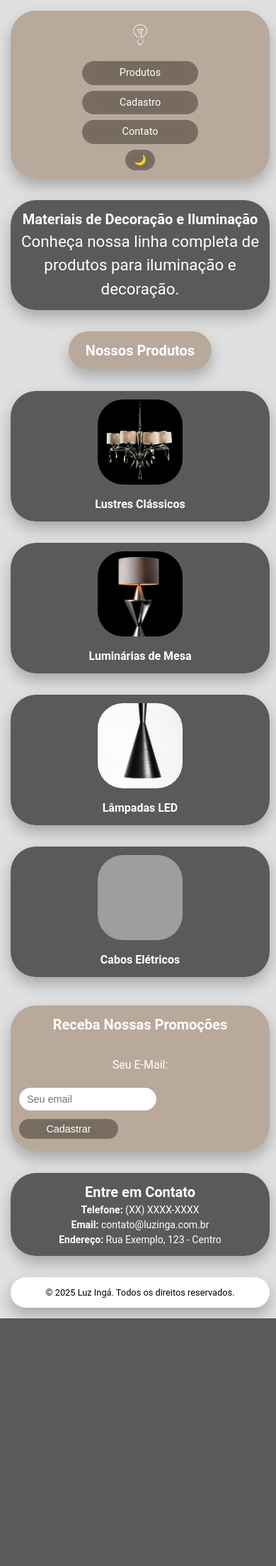
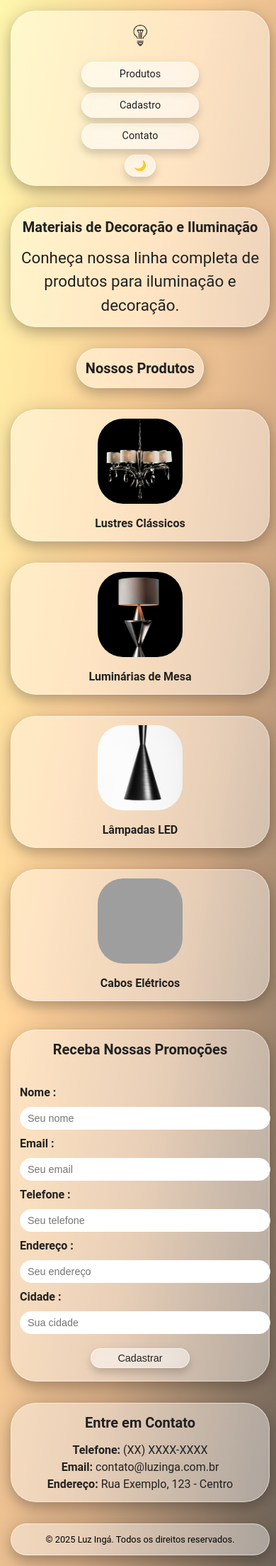
Before and after one commit to Ancelloni98/inga_luz_trabalho, a PHP site: page / in a window 390 px wide. Shown: the whole page at 71% size. Before the commit the page ends 1858 px from the top, so only its background shows below. Run offline with PHP 8.4, Linux system fonts and the light colour scheme; grey boxes are pictures that could not be loaded.

Commit message:
Enhance newsletter form: add name, phone, address, and city fields with validation

```diff
--- a/index.html
+++ b/index.html
@@ -56,8 +56,21 @@
             <section id="cadastro" class="newsletter">
                 <h2>Receba Nossas Promoções</h2>
                 <form action="#" method="POST" id="newsletterForm">
-                    <label for="email">Seu E-Mail:</label>
+                    <label for="name"><strong>Nome :</strong></label>
+                    <input type="text" id="name" placeholder="Seu nome" required>
+
+                    <label for="email"><strong>Email :</strong></label>
                     <input type="email" id="email" placeholder="Seu email" required>
+
+                    <label for="phone"><strong>Telefone :</strong></label>
+                    <input type="tel" id="phone" placeholder="Seu telefone" required>
+
+                    <label for="address"><strong>Endereço :</strong></label>
+                    <input type="text" id="address" placeholder="Seu endereço" required>
+
+                    <label for="city"><strong>Cidade :</strong></label>
+                    <input type="text" id="city" placeholder="Sua cidade" required>
+
                     <button type="submit" class="btn-style">Cadastrar</button>
                 </form>
             </section>
--- a/style.css
+++ b/style.css
@@ -9,41 +9,53 @@
 @import 'styles/themes.css';
 
 :root {
-    /* Colors */
     --dark: #212121;
     --light: #fff;
-    --light-bg: #e0e0e0;  /* Darker shade of gray */
-    --success: rgba(40, 167, 69, 0.85);
-    --error: rgba(220, 53, 69, 0.75);
+    --light-bg: #e0e0e0;
+    --success-color: rgba(40, 167, 69, 0.85);
+    --error-color: rgba(220, 53, 69, 0.75);
+    --overlay-opacity: 0.7;
+    --dark-opacity: 0.9;
     --nav-bg: rgba(33, 33, 33, 0.4);
-    --overlay-dark: rgba(33, 33, 33, 0.7);
-    --overlay-light: rgba(169, 146, 125, 0.7);
-
-    /* Dark theme colors */
+    --overlay-dark: rgba(33, 33, 33, var(--overlay-opacity));
+    --overlay-light: rgba(169, 146, 125, var(--overlay-opacity));
     --dark-bg: #121212;
-    --dark-overlay-dark: rgba(18, 18, 18, 0.9);
-    --dark-overlay-light: rgba(40, 40, 40, 0.9);
-    --dark-nav-bg: rgba(60, 60, 60, 0.8);  /* Lighter button background */
-
-    /* Sizes */
+    --dark-overlay-dark: rgba(18, 18, 18, var(--dark-opacity));
+    --dark-overlay-light: rgba(255, 255, 255, 0.3);
+    --dark-nav-bg: rgba(255, 255, 255, 0.3);
+    --base-spacing: 8px;
+    --padding: calc(var(--base-spacing) * 2);
+    --spacing: calc(var(--base-spacing) * 5);
+    --width-form: 600px;
+    --width-max: 1400px;
+    --radius: 36px;
+    --radius-btn: calc(var(--radius) * 0.6);
+    --input-height: 32px;
     --btn-height: 40px;
     --btn-size: 1.2rem;
     --btn-width: 160px;
     --font-title: 22px;
-    --input-height: 28px;
-    --padding: 18px;
-    --radius: 36px;
-    --radius-btn: calc(var(--radius) * 0.6);
-    --spacing: 40px;
-    --width-form: 600px;
-    --width-max: 1400px;
-
-    /* Effects */
-    --anim: 1s cubic-bezier(0.4, 0, 0.2, 1);
+    --anim-duration: 1s;
+    --anim-timing: cubic-bezier(0.4, 0, 0.2, 1);
+    --anim: var(--anim-duration) var(--anim-timing);
     --anim-fast: 0.5s ease;
     --blur: blur(12px);
     --shadow: 0 10px 20px rgba(0, 0, 0, 0.25);
     --transition: all 0.4s ease;
+    --theme-transition: background-color 0.3s ease, color 0.3s ease;
+    --neon-yellow: rgba(255, 255, 0, 0.7);
+    --neon-shadow: 0 0 5px var(--neon-yellow),
+                   0 0 10px var(--neon-yellow),
+                   0 0 15px rgba(255, 255, 0, 0.3);
+    --glass-bg: rgba(255, 255, 255, 0.4);
+    --glass-border: rgba(255, 255, 255, 0.5);
+    --glass-blur: blur(16px);
+    --glass-shadow:
+        0 4px 30px rgba(0, 0, 0, 0.2),
+        0 8px 16px rgba(0, 0, 0, 0.15);
+    --btn-shadow:
+        0 4px 15px rgba(0, 0, 0, 0.1),
+        0 8px 12px rgba(0, 0, 0, 0.1);
 }
 
 * { margin: 0; }
@@ -52,7 +64,8 @@ body {
     font: 14px/1.5 'Roboto', sans-serif;
     padding: var(--padding);
     position: relative;
-    background: var(--light-bg);
+    background-image: linear-gradient(to right bottom, #fff7ae, #ffeea8, #ffe5a3, #ffdc9e, #ffd39b, #f2c694, #e5ba8e, #d8ae87, #bc9a7b, #a1876f, #877463, #6d6258);
+    transition: var(--theme-transition);
 }
 
 #bgCanvas {
@@ -77,7 +91,32 @@ h1 { font-size: clamp(2rem, 4vw, 2.5rem); }
 h2 { font-size: clamp(1.2rem, 3vw, 1.5rem); }
 h3 { font-size: clamp(1rem, 2vw, 1.2rem); }
 
-h1, h2, h3 { color: var(--light); }
+h1, h2, h3 {
+    color: var(--dark);
+}
+
+.contact address,
+.contact address p,
+.contact a,
+.hero p,
+.product-card,
+.product-card h3,
+.newsletter form label {
+    color: var(--dark);
+}
+
+[data-theme="dark"] h1,
+[data-theme="dark"] h2,
+[data-theme="dark"] h3,
+[data-theme="dark"] .contact address,
+[data-theme="dark"] .contact address p,
+[data-theme="dark"] .contact a,
+[data-theme="dark"] .hero p,
+[data-theme="dark"] .product-card,
+[data-theme="dark"] .product-card h3,
+[data-theme="dark"] .newsletter form label {
+    color: var(--light);
+}
 
 .container {
     width: 100%;
@@ -85,18 +124,21 @@ h1, h2, h3 { color: var(--light); }
     border-radius: var(--radius);
 }
 
-.main-header, .hero, .newsletter, .contact, .main-footer, .products-title, .product-card {
-    backdrop-filter: var(--blur);
-    border-radius: var(--radius);
-    box-shadow: var(--shadow);
+.main-header, .hero, .newsletter, .contact, .main-footer, .products-title, .product-card, .popup {
+    background: var(--glass-bg);
+    backdrop-filter: var(--glass-blur);
+    -webkit-backdrop-filter: var(--glass-blur);
+    border: 1px solid var(--glass-border);
+    box-shadow: var(--glass-shadow);
     text-align: center;
     padding: var(--padding);
     animation: fadeIn var(--anim) forwards;
+    transition: var(--theme-transition), backdrop-filter 0.3s ease;
+    border-radius: var(--radius);
 }
 
 .main-header {
     align-items: center;
-    background: var(--overlay-light);
     display: flex;
     flex-direction: column;
     gap: 8px;
@@ -110,6 +152,11 @@ h1, h2, h3 { color: var(--light); }
     left: 30px;
     top: 50%;
     transform: translateY(-50%);
+    filter: invert(1);
+}
+
+[data-theme="dark"] .logo {
+    filter: none;
 }
 
 .main-nav ul {
@@ -120,34 +167,35 @@ h1, h2, h3 { color: var(--light); }
     padding: 0;
 }
 
-/* Shared Components Styles */
 .btn-shared,
 .main-nav a,
 .btn-style,
 .newsletter button {
-    color: var(--light);
+    color: var(--dark);
     font-size: var(--btn-size);
-    background: var(--nav-bg);
+    background: var(--glass-bg);
     padding: 6px var(--padding);
-    border-radius: var(--radius-btn);
-    backdrop-filter: var(--blur);
-    border: none;
+    border-radius: var(--radius);
+    backdrop-filter: var(--glass-blur);
+    -webkit-backdrop-filter: var(--glass-blur);
+    border: 1px solid var(--glass-border);
     cursor: pointer;
     width: var(--btn-width);
     display: inline-flex;
     align-items: center;
     justify-content: center;
-    transition: var(--transition);
+    transition: var(--theme-transition), transform 0.3s ease;
     text-decoration: none;
+    transition: all 0.3s ease;
+    box-shadow: var(--btn-shadow);
 }
 
 .hero {
-    background: var(--overlay-dark);
     margin-bottom: var(--spacing);
 }
 
 .hero p {
-    color: var(--light);
+    color: var(--dark);
     font-size: 1.4rem;
 }
 
@@ -156,6 +204,7 @@ h1, h2, h3 { color: var(--light); }
 .newsletter h2,
 .contact h2 {
     font-size: var(--font-title);
+    margin-bottom: 12px;
 }
 
 .products {
@@ -173,16 +222,16 @@ h1, h2, h3 { color: var(--light); }
 }
 
 .product-card {
-    background: var(--overlay-dark);
     display: flex;
     flex-direction: column;
     align-items: center;
     gap: 16px;
-    color: var(--light);
+    color: var(--dark);
+    border-radius: var(--radius);
 }
 
 .product-card h3 {
-    color: var(--light);
+    color: var(--dark);
 }
 
 .product-card img {
@@ -193,7 +242,6 @@ h1, h2, h3 { color: var(--light); }
 }
 
 .newsletter {
-    background: var(--overlay-light);
     margin-bottom: var(--spacing);
     margin-top: 40px;
     display: flex;
@@ -203,58 +251,67 @@ h1, h2, h3 { color: var(--light); }
 }
 
 .newsletter form {
-    display: flex;
-    flex-wrap: wrap;
-    gap: var(--padding);
+    display: grid;
+    grid-template-columns: auto 1fr;
+    gap: 12px;
     width: 100%;
     max-width: var(--width-form);
+    align-items: center;
 }
 
 .newsletter form label {
-    flex: 0 0 auto;
-    color: var(--light);
+    text-align: left;
+    color: var(--dark);
     font-size: 1.1rem;
-    padding: 8px;
     white-space: nowrap;
+}
+
+.newsletter form button {
+    grid-column: 1 / -1;
+    justify-self: center;
+    margin-top: 12px;
 }
 
 .newsletter input {
     flex: 1 1 200px;
     min-width: 0;
-    max-width: 350px;
     border-radius: var(--radius);
     border: 1px solid var(--light);
     padding-left: 10px;
+    height: 32px;
 }
 
 .contact {
-    background: var(--overlay-dark);
     margin-bottom: var(--spacing);
 }
 
 .contact address {
-    color: var(--light);
+    color: var(--dark);
     font-style: normal;
     line-height: 1.5;
     max-width: 600px;
     margin: 0 auto;
 }
 
+.contact address p {
+    font-size: 16px;
+}
+
 .contact a {
-    color: var(--light);
+    color: var(--dark);
     text-decoration: none;
     transition: opacity 0.3s ease;
 }
 
 .main-footer {
-    background: var(--light);
     font-size: 0.8rem;
+    border-radius: var(--radius);
 }
 
 .products-title {
-    background: var(--overlay-light);
-    padding: var(--padding) calc(var(--padding) * 2);
+    padding: var(--padding);
     margin-bottom: var(--spacing);
+    border-radius: var(--radius);
 }
 
 @keyframes fadeIn {
@@ -269,9 +326,12 @@ h1, h2, h3 { color: var(--light); }
 
 .btn-shared:hover,
 .main-nav a:hover,
+.btn-style:hover,
 .newsletter button:hover {
-    transform: translateY(-2px);
-    transition: transform 0.3s ease;
+    box-shadow:
+        var(--neon-shadow),
+        var(--btn-shadow);
+    transform: translateY(-2px) scale(1.02);
 }
 
 @media screen and (max-width: 768px) {
@@ -332,7 +392,8 @@ h1, h2, h3 { color: var(--light); }
     .container { padding: calc(var(--padding) / 4); }
 
     .newsletter form {
-        flex-direction: column;
+        grid-template-columns: 1fr;
+        gap: 8px;
         padding: calc(var(--padding) / 2);
     }
 
@@ -342,7 +403,13 @@ h1, h2, h3 { color: var(--light); }
     }
 
     .newsletter form label {
+        text-align: left;
         font-size: 1rem;
+    }
+
+    .newsletter input {
+        width: 100%;
+        max-width: none;
     }
 }
 
```
Also changed, not shown: other parts of style.css (+35 -8 lines), script.js (+96 -33 lines).
